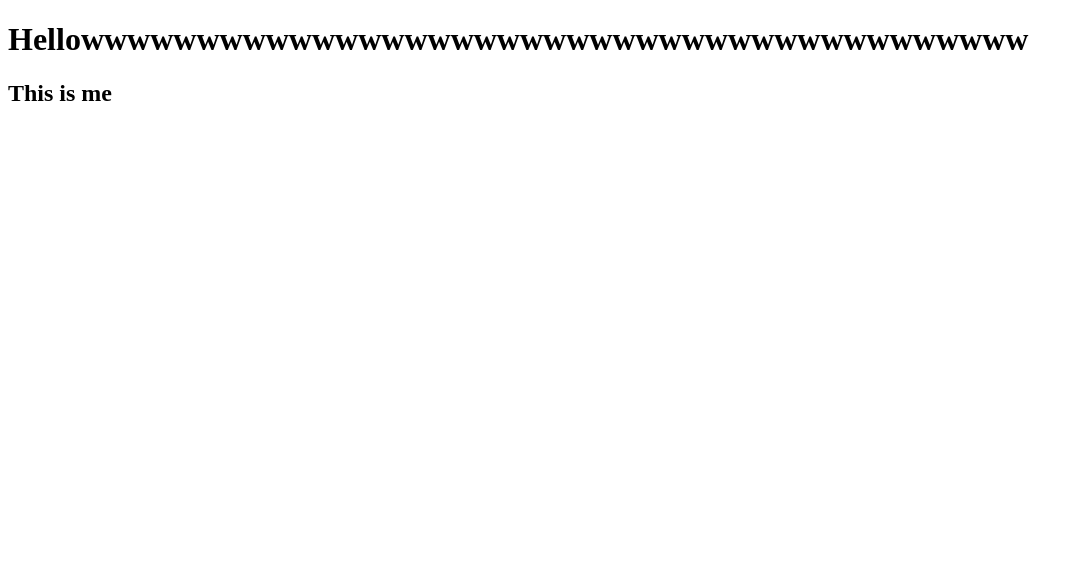
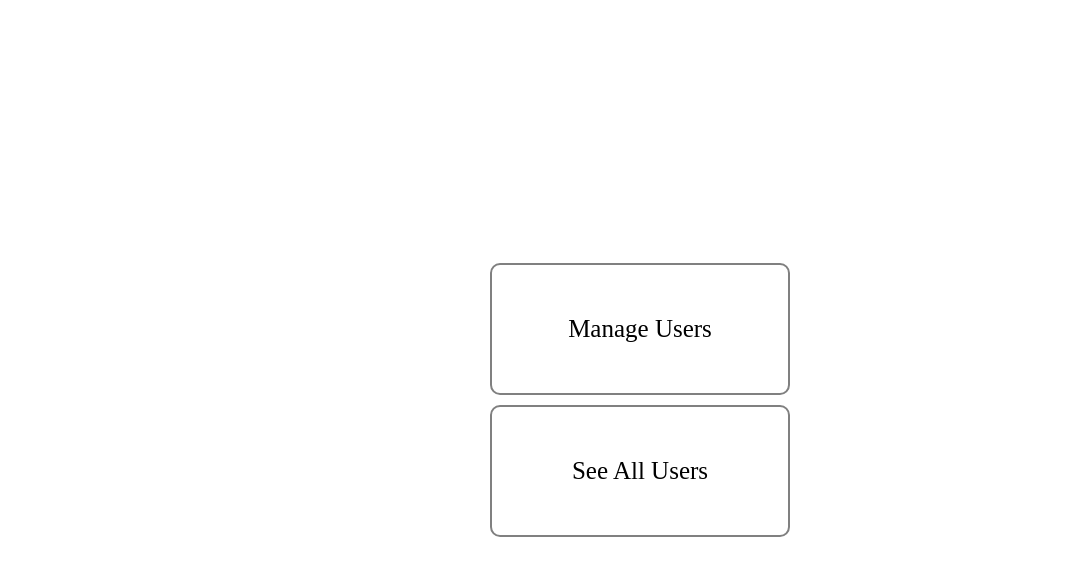
Before and after one commit to dhruvesaral-ai/User-Dashboard-, a plain HTML site: page index.html in a window 1280 px wide. Shown: the whole page, without its empty margins (0-1083 px from the left). Drawn offline with Linux system fonts and the light colour scheme.

Commit message:
created 3 pages and implemented some styles

```diff
--- a/index.html
+++ b/index.html
@@ -3,10 +3,13 @@
 <head>
     <meta charset="UTF-8">
     <meta name="viewport" content="width=device-width, initial-scale=1.0">
-    <title>Document</title>
+    <title>User Dashboard</title>
+    <link rel="stylesheet" href="./styles/index.css">
 </head>
 <body>
-    <h1>Hellowwwwwwwwwwwwwwwwwwwwwwwwwwwwwwwwwwwwwwwww</h1>
-    <h2>This is me</h2>
+    <main>
+        <a href="./manageUsers.html">Manage Users</a>
+        <a href="./allUsers.html">See All Users</a>
+    </main>
 </body>
 </html>
--- /dev/null
+++ b/styles/index.css
@@ -0,0 +1,37 @@
+*{
+    margin: 0;
+    padding: 0;
+    box-sizing: border-box;
+    text-decoration: none;
+}
+
+html,body{
+    height: 100%;
+    width: 100%;
+}
+
+main{
+    height: 100vh;
+    width: 100%;
+    display: flex;
+    flex-direction: column;
+    justify-content: center;
+    align-items: center;
+    gap: 10px;
+}
+
+a{
+    font-size: 25px;
+    border-radius: 10px;
+    width: 300px;
+    text-align: center;
+    padding: 50px 0;
+    color: black;
+    border: 2px solid gray;
+    transition: all 0.5s ease;
+}
+
+a:hover{
+    background-color: black;
+    color: white
+}
--- /dev/null
+++ b/styles/manageUsers.css
@@ -0,0 +1,55 @@
+*{
+    margin: 0;
+    padding: 0;
+    box-sizing: border-box;
+    text-decoration: none;
+}
+
+html,body{
+    height: 100%;
+    width: 100%;
+}
+
+main{
+    padding: 10px;
+}
+
+#header-1{
+    display: flex;
+    justify-content: space-between;
+    align-items: center;
+    width: 100%;
+}
+
+#right-header-1-div{
+    height: 35px;
+    display: flex;
+    gap: 10px;
+}
+
+#search-users-input{
+    padding: 0 10px;
+    font-size: 18px;
+    height: 100%;
+    border-radius: 10px;
+    outline: none;
+    border: none;
+    box-shadow: rgba(0, 0, 0, 0.05) 0px 6px 24px 0px, rgba(0, 0, 0, 0.08) 0px 0px 0px 1px;
+}
+
+#add-user-btn{
+    height: 100%;
+    padding: 0 10px;
+    background-color: black;
+    color: white;
+    border-radius: 10px;
+    display: flex;
+    align-items: center;
+    justify-content: center;
+    gap: 5px;
+    cursor: pointer;
+}
+
+#add-user-btn img{
+    width: 20px;
+}
```
Also changed, not shown: allUsers.html (added, +11 -0 lines), manageUsers.html (added, +26 -0 lines), assets/add.png (added).
